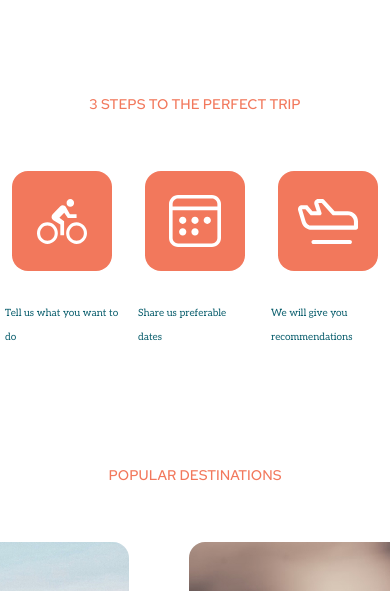
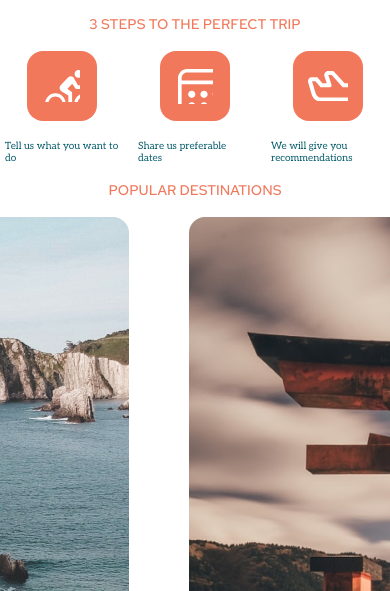
Before and after one commit to ylepner/travel, a website: page index.html in a window 390 px wide. Shown: the part 253-844 px from the top of the page. Drawn offline with nearby package versions, Linux system fonts and the light colour scheme; files that its build step writes are made by us from their sources.

Commit message:
style: style steps mobile

```diff
--- a/sass/base/_base.scss
+++ b/sass/base/_base.scss
@@ -21,6 +21,8 @@ h2 {
   margin: 0 0 40px;
   @include media-mobile {
     font-size: 1.4rem;
+    margin: 0 20px!important;
+    padding: 0!important;
   }
 }
 
--- a/sass/base/_icons.scss
+++ b/sass/base/_icons.scss
@@ -11,22 +11,38 @@
   display: inline-flex;
   align-items: center;
   justify-content: center;
+  @include media-mobile {
+    width: 70px;
+    height: 70px;
+  }
 }
 
 .ico_bike {
   background-image: url("/assets/img/bike.svg");
   width: 50px;
   height: 45px;
+  @include media-mobile {
+    width: 35px;
+    height: 32px;
+  }
 }
 
 .ico_calendar {
   background-image: url("/assets/img/calendar.svg");
   width: 52px;
   height: 52px;
+  @include media-mobile {
+    width: 35px;
+    height: 35px;
+  }
 }
 
 .ico_airplane {
   background-image: url("/assets/img/airplane.svg");
   width: 60px;
   height: 45px;
+  @include media-mobile {
+    width: 40px;
+    height: 30px;
+  }
 }
--- a/sass/components/_steps.scss
+++ b/sass/components/_steps.scss
@@ -10,8 +10,15 @@
 
 .step__p {
   margin: 30px 0 0 0;
+  @include media-mobile {
+    margin: 19px 0 0;
+    line-height: 1.2rem;
+  }
 }
 
 .steps {
   padding: 0 0 100px 0;
+  @include media-mobile {
+    padding: 0;
+  }
 }
```
